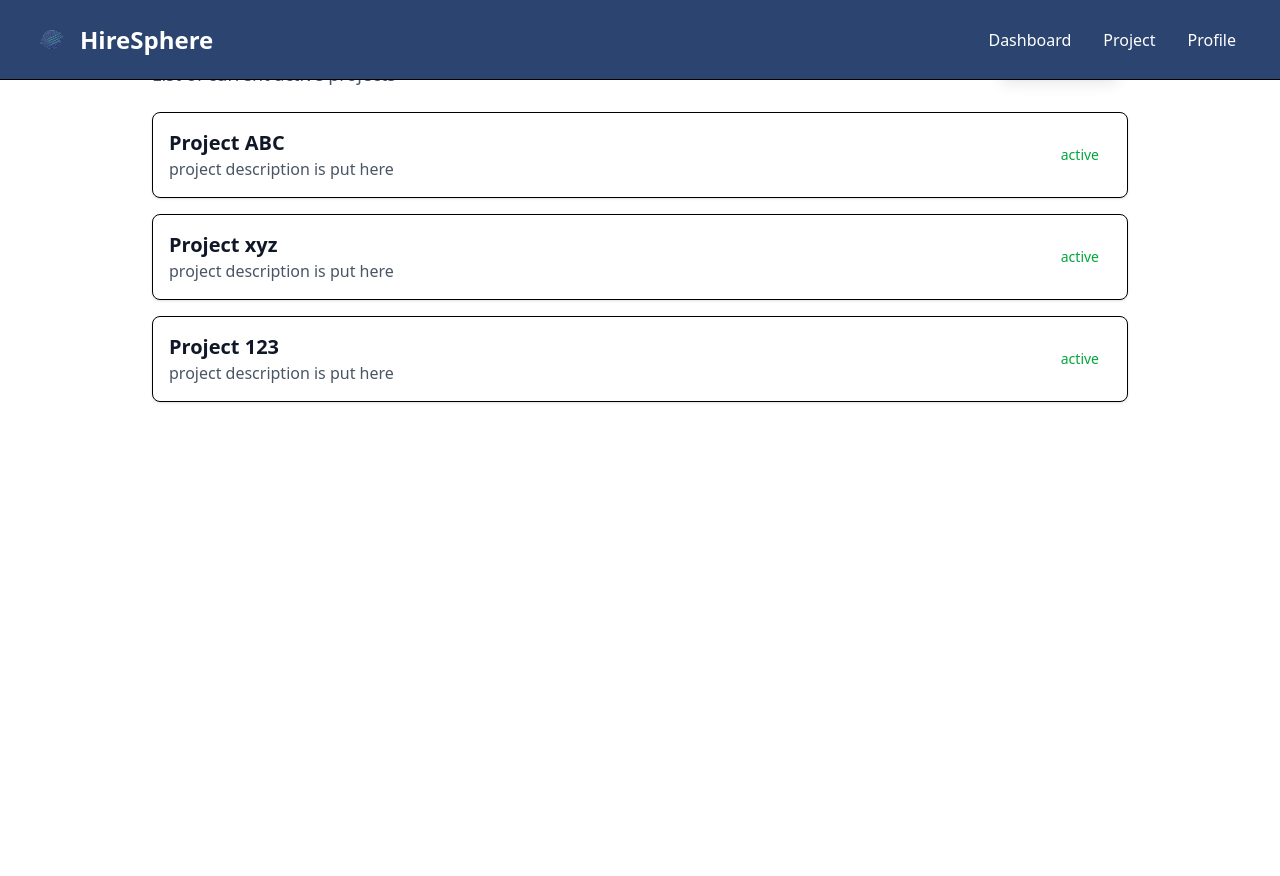
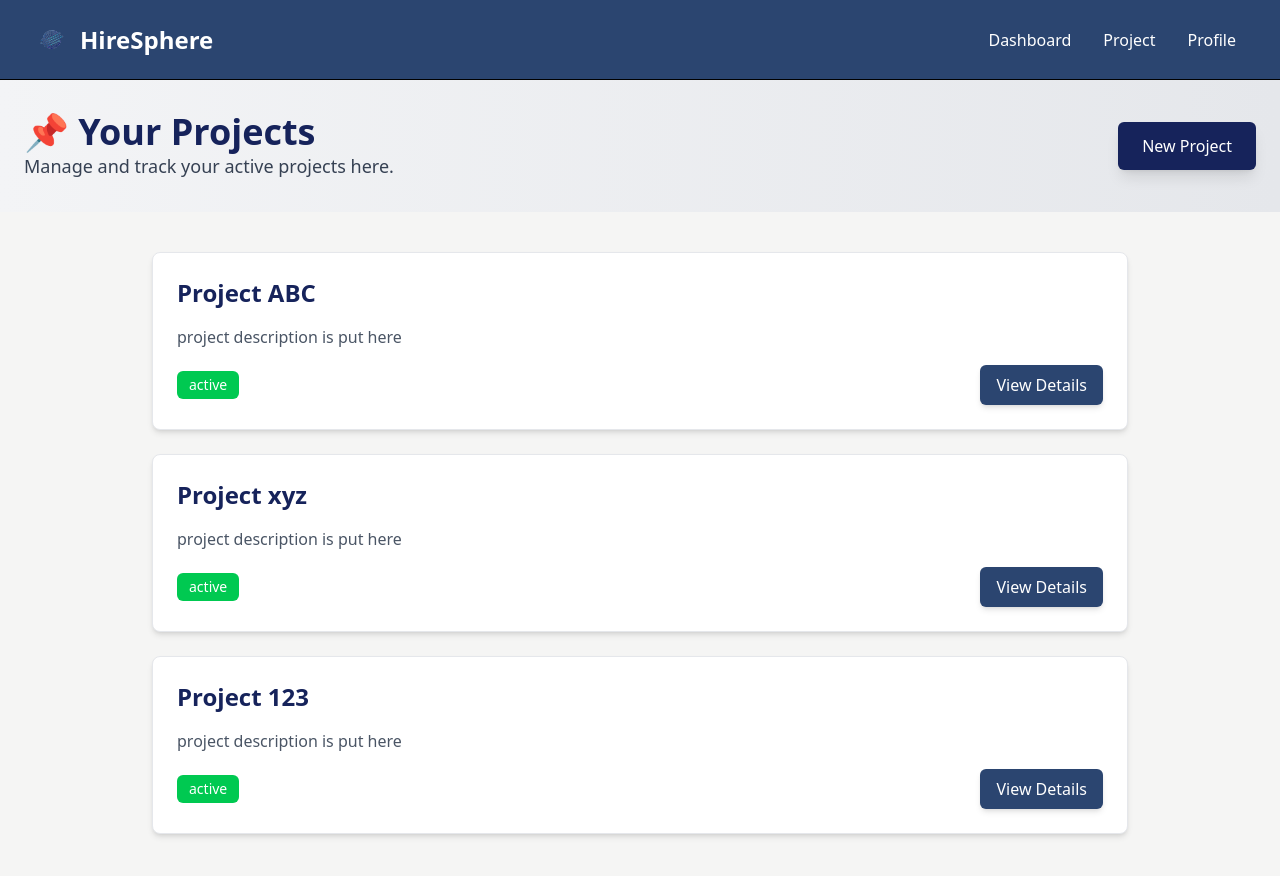
Before and after one commit to qlfzn/hiresphere, a Vue app in the folder client/: page /projects in a window 1280 px wide. Shown: the top 876 px of the page. Before the commit the page ends 800 px from the top, so only its background shows below. Built offline with nearby package versions, Linux system fonts and the light colour scheme; a web font is replaced by a local one.

Commit message:
improve ui design for home and projects

```diff
--- a/client/src/components/Hero.vue
+++ b/client/src/components/Hero.vue
@@ -14,7 +14,7 @@ subheader: {
 </script>
 
 <template>
-    <section class="pt-20 pb-5 mb-4">
+    <section class="pt-20 pb-5 mb-4 mt-15">
         <div
         class="max-w-7xl mx-auto px-4 sm:px-6 lg:px-8 flex flex-col items-center"
         >
--- a/client/src/components/ProjectCard.vue
+++ b/client/src/components/ProjectCard.vue
@@ -7,26 +7,16 @@ defineProps({
 </script>
 
 <template>
-    <div class="group flex justify-between items-center p-4 border rounded-lg shadow-sm transition
-                bg-white hover:bg-[#2B4570] hover:shadow-lg">
-        <!-- Left Section: Title & Description -->
-        <div>
-            <h2 class="text-xl font-semibold text-gray-900 group-hover:text-white">
-                {{ project.title }}
-            </h2>
-            <p class="text-gray-600 group-hover:text-gray-300">
-                {{ project.description }}
-            </p>
+    <div class="bg-white p-6 rounded-lg shadow-md flex flex-col gap-4 border border-gray-200">
+        <h2 class="text-2xl font-semibold text-[#16235b]">{{ project.title }}</h2>
+        <p class="text-gray-600">{{ project.description }}</p>
+        <div class="flex justify-between items-center mt-auto">
+            <span class="px-3 py-1 text-sm font-medium text-white bg-green-500 rounded-md">
+                {{ project.status }}
+            </span>
+            <button class="bg-[#2b4570] text-white px-4 py-2 rounded-md shadow-md hover:bg-[#6eb7ff] transition">
+                View Details
+            </button>
         </div>
-
-        <!-- Right Section: Status -->
-        <p class="text-sm font-medium px-3 py-1 rounded-md"
-           :class="{
-               'text-green-600 text-bold': project.status === 'active',
-               'text-gray-600': project.status === 'Inactive',
-               'text-red-600': project.status === 'Archived'
-           }">
-            {{ project.status }}
-        </p>
     </div>
 </template>
--- a/client/src/views/CreateProject.vue
+++ b/client/src/views/CreateProject.vue
@@ -2,6 +2,7 @@
 import Navbar from '@/components/Navbar.vue';
 import { ref, computed } from 'vue';
 import { X } from 'lucide-vue-next';
+import { useRouter } from 'vue-router';
 
 const step = ref(1);
 
@@ -78,6 +79,12 @@ const handleModeChange = (event) => {
     preferences.value.mode = event.target.value;
 }
 
+const router = useRouter();
+
+const submitFormValues = () => {
+    router.push('/projects/:id/matches')
+
+}
 </script>
 
 <template>
@@ -90,10 +97,10 @@ const handleModeChange = (event) => {
             <div>
                 <h2 class="text-lg font-semibold mb-8 mt-22">Create New Project</h2>
                 <nav class="space-y-2">
-                    <p :class="['text-gray-900 font-medium', step === 1 ? '' : 'text-gray-300']">Project Details</p>
-                    <p :class="['text-gray-900 font-medium', step === 2 ? '' : 'text-gray-300']">Role & Skills Requirements</p>
-                    <p :class="['text-gray-900 font-medium', step === 3 ? '' : 'text-gray-300']">Job Preferences</p>
-                    <p :class="['text-gray-900 font-medium', step === 4 ? '' : 'text-gray-300']">Submission</p>
+                    <p :class="step === 1 ? 'text-gray-900 font-medium' : 'text-gray-400'">Project Details</p>
+                    <p :class="step === 2 ? 'text-gray-900 font-medium' : 'text-gray-400'">Role & Skills Requirements</p>
+                    <p :class="step === 3 ? 'text-gray-900 font-medium' : 'text-gray-400'">Job Preferences</p>
+                    <p :class="step === 4 ? 'text-gray-900 font-medium' : 'text-gray-400'">Submission</p>
                 </nav>
             </div>
 
@@ -114,14 +121,19 @@ const handleModeChange = (event) => {
                 <!-- 1st Section: Project Details -->
                 <div v-if="step === 1">
                     <h1 class="text-2xl font-bold mb-6">Project Details</h1>
-                    <input v-model="projectDetails.title" type="text" placeholder="Project Name"
+                    <label for="jobTitle" class="text-lg font-bold mb-2">Project Title</label>
+                    <input v-model="projectDetails.title" type="text"
                            class="w-full border px-4 py-2 rounded-lg focus:ring focus:ring-blue-300 mb-4">
-                    <input v-model="projectDetails.companyName" type="text" placeholder="Company Name"
+                    <label for="jobTitle" class="text-lg font-bold mb-2">Company Name</label>
+                    <input v-model="projectDetails.companyName" type="text"
                            class="w-full border px-4 py-2 rounded-lg focus:ring focus:ring-blue-300 mb-4">
-                    <input v-model="projectDetails.industry" type="text" placeholder="Industry"
+                    <label for="jobTitle" class="text-lg font-bold mb-2">Industry</label>
+                    <input v-model="projectDetails.industry" type="text"
                            class="w-full border px-4 py-2 rounded-lg focus:ring focus:ring-blue-300 mb-4">
+                    <label for="jobTitle" class="text-lg font-bold mb-2">Project Description</label>
                     <textarea v-model="projectDetails.description" placeholder="Project Description"
                               class="w-full border px-4 py-2 rounded-lg focus:ring focus:ring-blue-300 mb-4"></textarea>
+                    <label for="jobTitle" class="text-lg font-bold mb-2">Project Duration</label>
                     <div class="flex gap-4 mb-4">
                         <input v-model="projectDetails.startDate" type="date"
                                class="w-1/2 border px-4 py-2 rounded-lg focus:ring focus:ring-blue-300">
@@ -134,12 +146,12 @@ const handleModeChange = (event) => {
                 <div v-if="step === 2">
                     <h1 class="text-2xl font-bold mb-6"> Roles & Skills Requirements</h1>
                     <label for="jobTitle" class="text-lg font-bold mb-2">Job Title</label>
-                    <input id="jobTitle" v-model="jobRequirements.jobTitle" type="text" placeholder="Job Title"
+                    <input id="jobTitle" v-model="jobRequirements.jobTitle" type="text"
                             class="w-full border px-4 py-2 rounded-lg focus:ring focus:ring-blue-300 mb-4">
 
-                    <label for="input-skills" class="text-lg font-bold mb-3">Skills Required</label>
+                    <label for="input-skills" class="text-lg font-bold mb-3">Skills Required (Multiple)</label>
                     <div class="flex w-full items-center mb-4">
-                        <input id="input-skills" v-model="newSkill" type="text" placeholder="Skills Required (Multiple)"
+                        <input id="input-skills" v-model="newSkill" type="text"
                             class="flex-grow border px-4 py-2 rounded-lg focus:ring focus:ring-blue-300 mr-2">
                         <button @click.prevent="addSkill" class="bg-blue-500 text-white px-4 py-2 rounded-lg hover:bg-blue-700 transition">
                             Add
@@ -153,7 +165,8 @@ const handleModeChange = (event) => {
                             </button>
                         </div>
                     </div>
-                    <input v-model="jobRequirements.yearOfExperience" type="number" min="0" placeholder="Year(s) of Experience"
+                    <label for="input-skills" class="text-lg font-bold mb-3">Years of Experience(s)</label>
+                    <input v-model="jobRequirements.yearOfExperience" type="number" min="0"
                             class="w-full border px-4 py-2 rounded-lg focus:ring focus:ring-blue-300 mb-4">
                 </div>
 
@@ -216,7 +229,7 @@ const handleModeChange = (event) => {
             </div>
 
             <!-- Button Container -->
-            <div class="flex justify-between w-full p-6 mb-50">
+            <div class="flex justify-between w-full p-6 mb-20">
                 <button
                         class="text-gray-500 hover:text-gray-800 ml-2">Cancel</button>
                 <div class="flex space-x-4">
@@ -227,7 +240,8 @@ const handleModeChange = (event) => {
                         Continue
                     </button>
                     <button v-else
-                            class="bg-green-500 text-white px-4 py-2 rounded-lg hover:bg-green-700 transition">
+                        @click="submitFormValues"
+                        class="bg-green-500 text-white px-4 py-2 rounded-lg hover:bg-green-700 transition">
                         Submit
                     </button>
                 </div>
--- /dev/null
+++ b/client/src/views/ProfileMatch.vue
@@ -0,0 +1,11 @@
+<script setup>
+</script>
+
+<template>
+    <div class="bg-stone-100 min-h-screen">
+        <h1 class="text-black text-2xl">
+            Hello this is your output
+        </h1>
+    </div>
+
+</template>
--- a/client/src/views/Project.vue
+++ b/client/src/views/Project.vue
@@ -2,7 +2,7 @@
 import Navbar from '@/components/Navbar.vue';
 import ProjectCard from '@/components/ProjectCard.vue';
 import { ref } from 'vue';
-import { useRouter, RouterLink } from 'vue-router';
+import { useRouter } from 'vue-router';
 
 const projectData = ref({
     activeProjects: [
@@ -15,32 +15,52 @@ const projectData = ref({
 const router = useRouter();
 
 const routeToCreateProject = () => {
-    router.push('/new-project');
-}
+    router.push('/projects/create');
+};
 </script>
 
 <template>
-    <section>
+    <div class="bg-stone-100 min-h-screen">
+        <!-- Navbar -->
         <Navbar />
-    </section>
-    <div class="container mx-auto max-w-screen-lg p-6">
-        <div class="flex justify-between items-center">
-            <div>
-                <h1 class="text-3xl font-bold">Projects</h1>
-                <p class="text-lg text-gray-600">List of current active projects</p>
+
+        <!-- Header Section -->
+        <section class="bg-gradient-to-r from-[#f3f4f6] to-[#e5e7eb] text-[#16235b] py-8 mt-20">
+            <div class="container mx-auto max-w-screen-xl px-6">
+                <div class="flex justify-between items-center gap-6">
+                    <div>
+                        <h1 class="text-4xl font-bold flex items-center gap-2">
+                            📌 Your Projects
+                        </h1>
+                        <p class="text-lg text-gray-700">
+                            Manage and track your active projects here.
+                        </p>
+                    </div>
+                    <button
+                        class="bg-[#16235b] text-white px-6 py-3 rounded-md shadow-lg hover:bg-[#2b4570] focus:ring-2 focus:ring-blue-400 transition"
+                        @click.prevent="routeToCreateProject"
+                    >
+                        New Project
+                    </button>
+                </div>
             </div>
-            <button class="mr-2 bg-white text-black px-4 py-2 rounded-md shadow-lg outline outline-black
-                           hover:bg-[#16235b] hover:text-white focus:ring-2 focus:ring-blue-400
-                           active:bg-blue-800 transition"
-                           @click.prevent="routeToCreateProject">
-               New Project
-            </button>
-        </div>
+        </section>
 
-        <div class="mt-6 space-y-4">
-            <ProjectCard v-for="project in projectData.activeProjects" :key="project.id" :project="project" />
-            <div v-if="projectData.activeProjects.length === 0" class="text-center text-gray-500 m-20">
-                No active project at the moment.
+        <!-- Project Grid (Vertical Cards) -->
+        <div class="container mx-auto max-w-screen-lg px-6 py-10">
+            <div v-if="projectData.activeProjects.length > 0" class="grid grid-cols-1 gap-6">
+                <ProjectCard v-for="project in projectData.activeProjects" :key="project.id" :project="project" />
+            </div>
+
+            <!-- Empty State -->
+            <div v-else class="flex flex-col items-center justify-center text-center text-gray-500 mt-20">
+                <p class="text-lg">No active projects at the moment.</p>
+                <button
+                    class="mt-4 bg-[#16235b] text-white px-5 py-2 rounded-lg shadow-md hover:bg-[#2b4570] transition"
+                    @click.prevent="routeToCreateProject"
+                >
+                    Start a New Project 🚀
+                </button>
             </div>
         </div>
     </div>
```
Also changed, not shown: client/src/router/index.js (+48 -14 lines).
